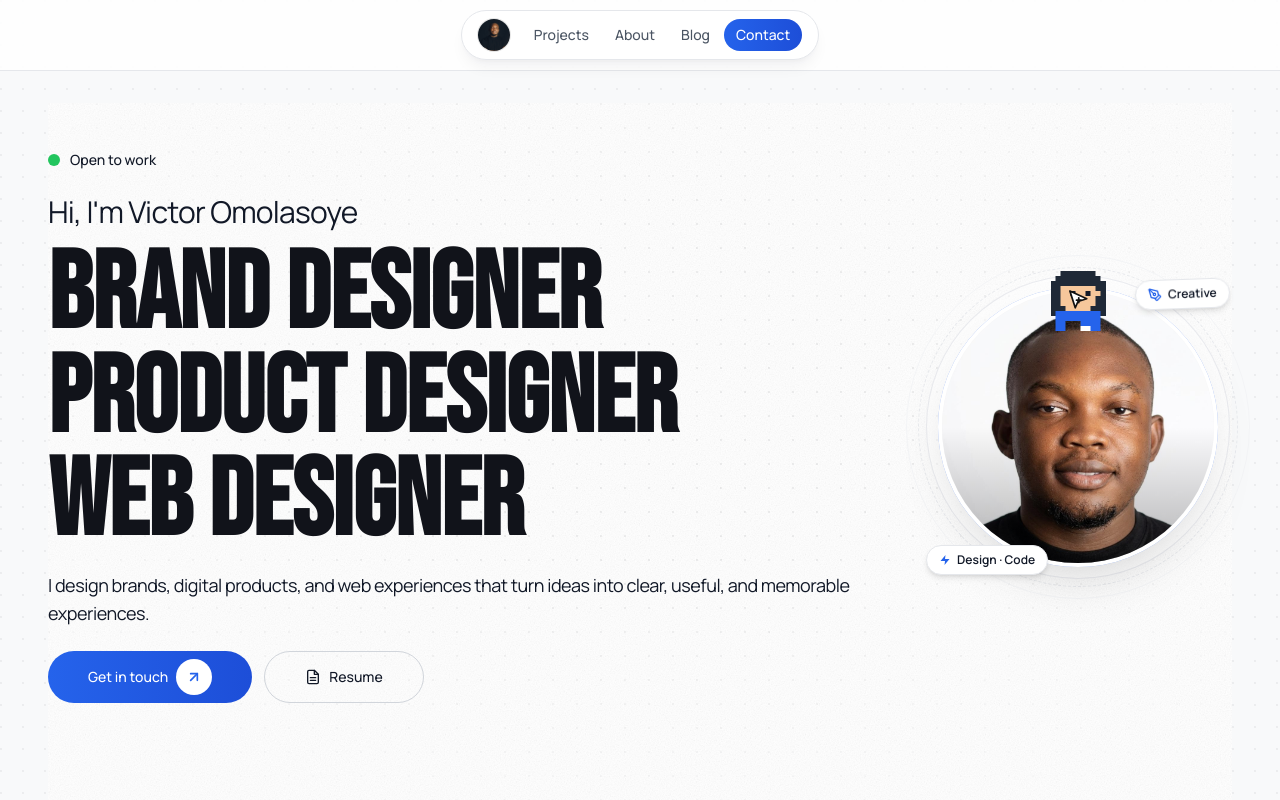
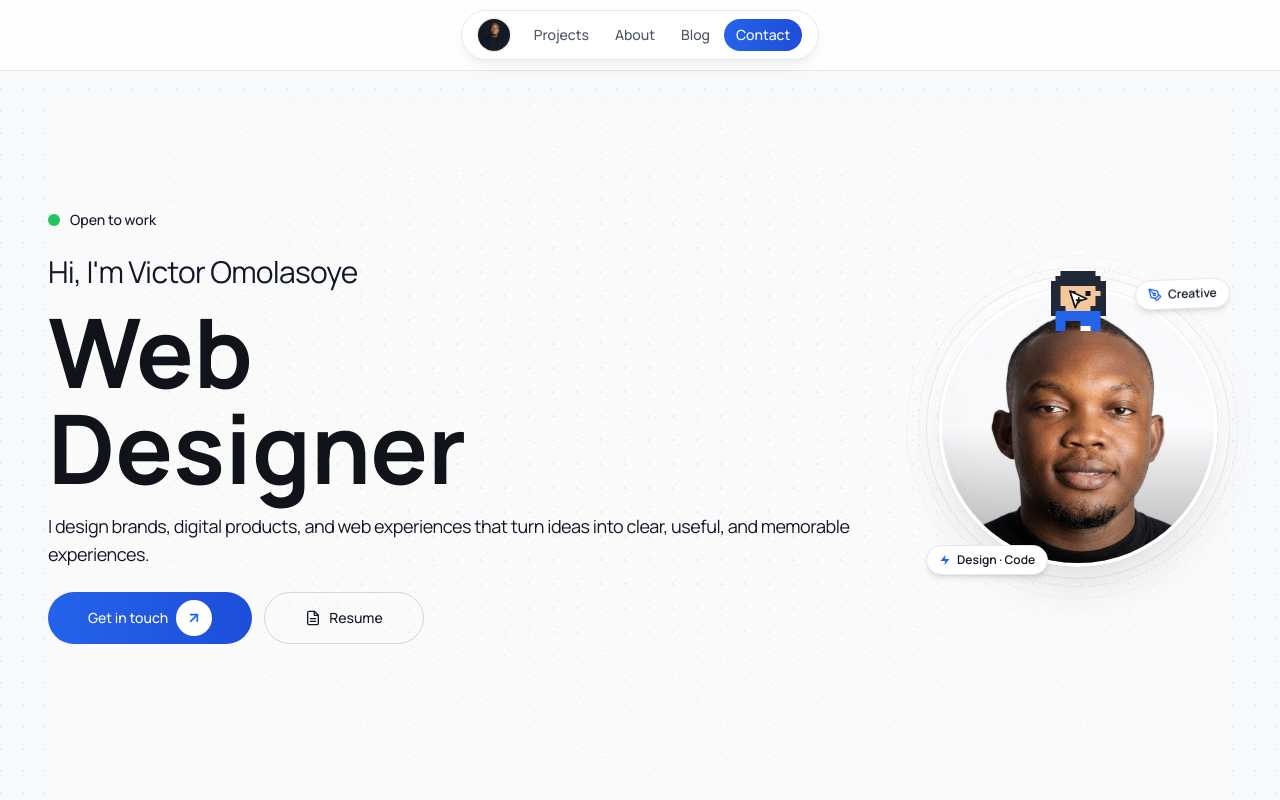
Before and after one commit to Levictor-ai/victor-omolasoye-portfolio, a Next.js app: page / in a window 1280 px wide. Shown: the top 800 px of the page. Built offline with nearby package versions, Linux system fonts and the light colour scheme.

Commit message:
Hero: two-line title with rotating role word in Manrope

```diff
--- a/src/components/HomeContent.tsx
+++ b/src/components/HomeContent.tsx
@@ -1,7 +1,7 @@
 'use client';
 
 import { useState, useEffect, type ReactNode } from 'react';
-import { motion } from 'framer-motion';
+import { AnimatePresence, motion } from 'framer-motion';
 import Image from 'next/image';
 import Link from 'next/link';
 import { ArrowUpRight, PenTool } from 'lucide-react';
@@ -231,6 +231,34 @@ function HeroFrame({ avatar, name, priority = false }: { avatar: string; name: s
   );
 }
 
+const ROLE_WORDS = ['Brand', 'Product', 'Web'];
+
+function RotatingRoleWord() {
+  const [index, setIndex] = useState(0);
+
+  useEffect(() => {
+    const id = setInterval(() => setIndex((i) => (i + 1) % ROLE_WORDS.length), 2400);
+    return () => clearInterval(id);
+  }, []);
+
+  return (
+    <span className="relative block h-[1em] w-full overflow-hidden">
+      <AnimatePresence mode="wait" initial={false}>
+        <motion.span
+          key={ROLE_WORDS[index]}
+          className="absolute left-0 top-0 block whitespace-nowrap"
+          initial={{ y: '100%', opacity: 0 }}
+          animate={{ y: '0%', opacity: 1 }}
+          exit={{ y: '-100%', opacity: 0 }}
+          transition={{ duration: 0.5, ease: [0.22, 1, 0.36, 1] }}
+        >
+          {ROLE_WORDS[index]}
+        </motion.span>
+      </AnimatePresence>
+    </span>
+  );
+}
+
 function HeroSection({ profile }: { profile: ProfileData }) {
   const container = {
     hidden: {},
@@ -265,23 +293,21 @@ function HeroSection({ profile }: { profile: ProfileData }) {
           </motion.div>
           <motion.div variants={item}>
             <h1
-              className="mb-4 block w-full leading-[0.95] tracking-[-0.02em] text-gray-900"
+              className="mb-4 block w-full"
               style={{
-                fontFamily: 'var(--font-bebas-neue), sans-serif',
+                fontFamily: 'var(--font-manrope), sans-serif',
                 color: '#11131A',
                 fontWeight: 700,
+                fontSize: 'clamp(3rem,13vw,96px)',
+                lineHeight: 1,
               }}
             >
               <span className="sr-only">
                 Victor Omolasoye — Product Designer, Brand Designer and UI/UX Designer in Lagos, Nigeria
               </span>
-              <span
-                aria-hidden="true"
-                className="block w-full text-[clamp(2.5rem,13vw,4.5rem)] sm:text-[clamp(4rem,10vw,7.5rem)] lg:text-[clamp(4.25rem,8.5vw,7.5rem)]"
-              >
-                Brand Designer<br />
-                Product Designer<br />
-                Web Designer
+              <span aria-hidden="true" className="block w-full">
+                <RotatingRoleWord />
+                Designer
               </span>
             </h1>
           </motion.div>
```
